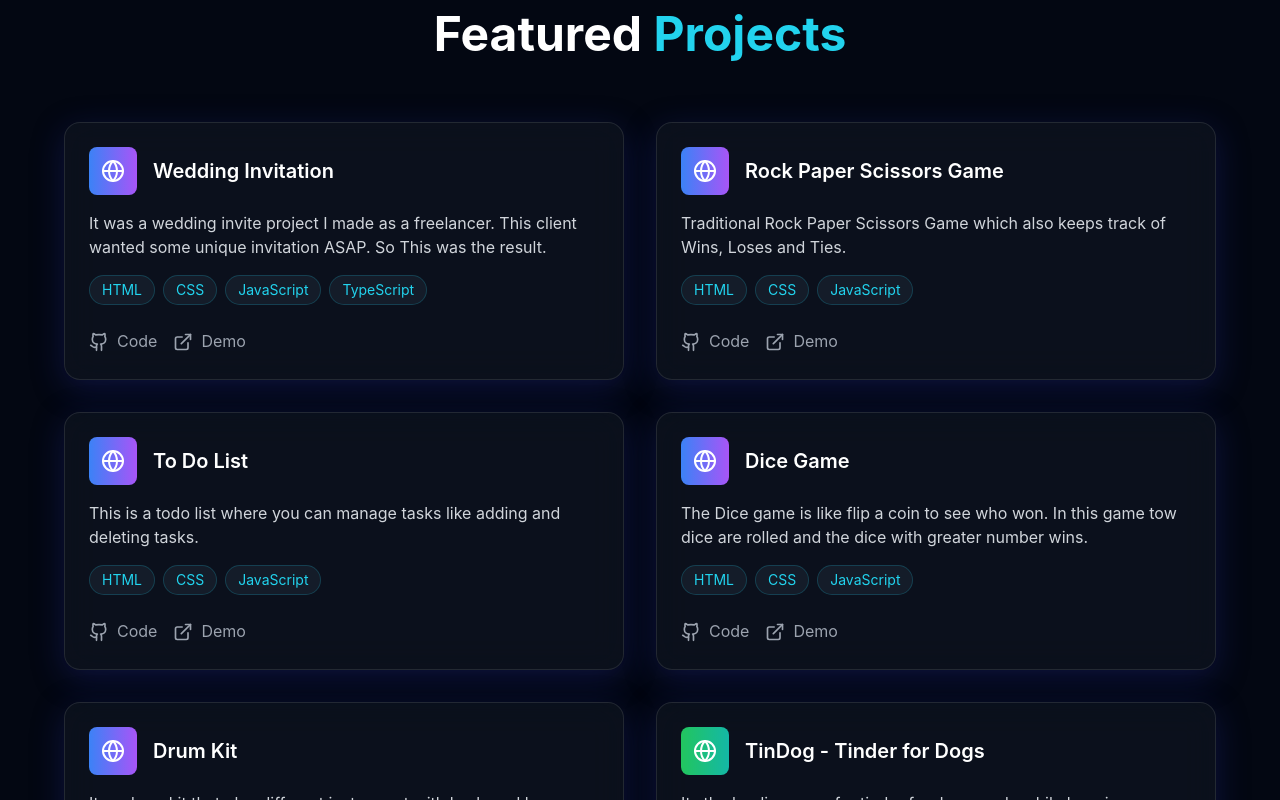
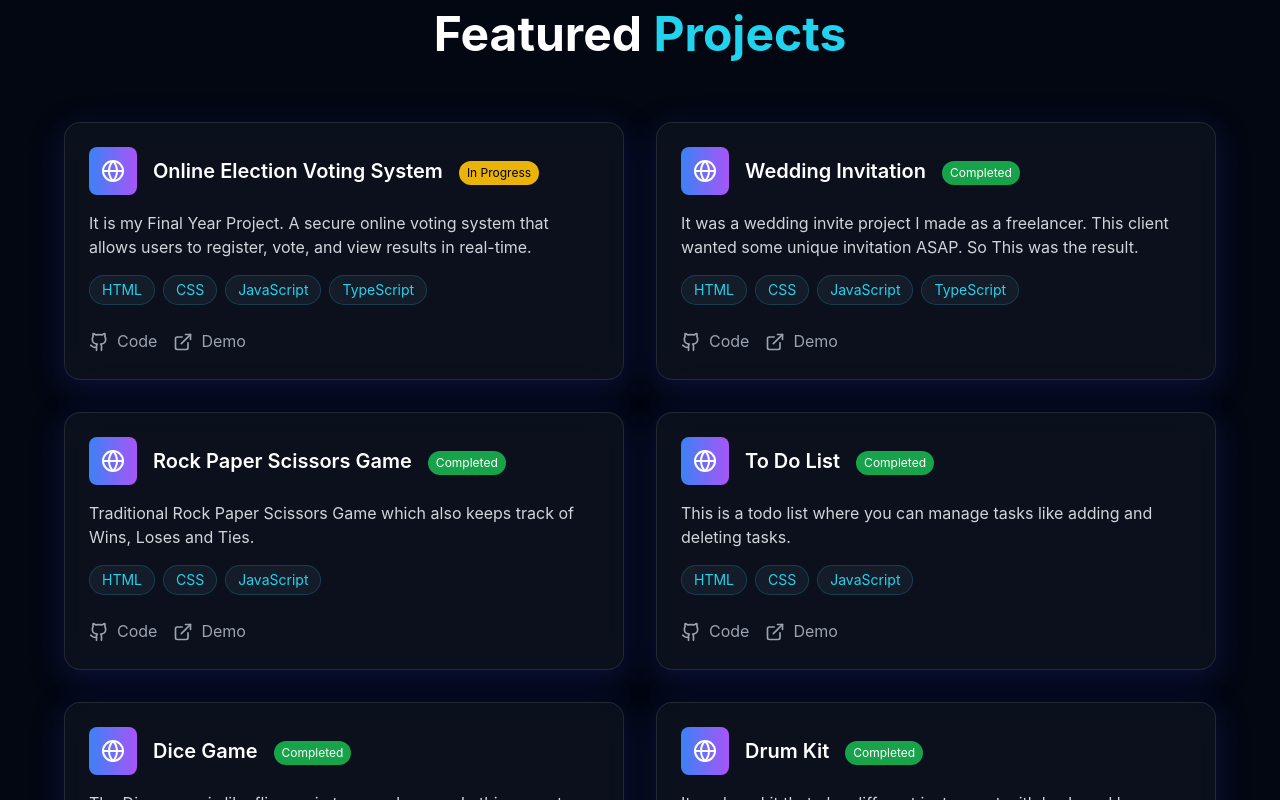
Before and after one commit to aaditya-712/Portfolio, a React (Vite) app: page / in a window 1280 px wide. Shown: the part 1680-2480 px from the top of the page. Built offline with nearby package versions, Linux system fonts and the light colour scheme.

Commit message:
Added status for project like In Progress

```diff
--- a/src/components/CertificateViewer.tsx
+++ b/src/components/CertificateViewer.tsx
@@ -26,7 +26,7 @@ const CertificateViewer = () => {
       credentialUrl: 'https://credsverse.com/credentials/c465fe1f-a6ac-4883-9b86-d4985d67d473'
     },
     'web-design': {
-      title: 'Learn Web Design, Python and MySQL: Bootcamp',
+      title: 'Web Design, Python & MySQL: Bootcamp',
       issuer: 'Udemy',
       date: 'March 2025',
       // description: 'Complete Android development course covering UI design, data storage, and app deployment.',
--- a/src/components/Projects.tsx
+++ b/src/components/Projects.tsx
@@ -5,13 +5,24 @@ const Projects = () => {
   const projects = [
     // icons: Server, Database, Smartphone, Globe
     {
+      title: 'Online Election Voting System',
+      description: 'It is my Final Year Project. A secure online voting system that allows users to register, vote, and view results in real-time.',
+      tech: ['HTML', 'CSS', 'JavaScript', 'TypeScript', ],
+      icon: <Globe className="w-6 h-6" />,
+      github: '',
+      demo: 'https://bhushan-weds-vaishnavi.netlify.app/',
+      color: 'from-blue-500 to-purple-500',
+      status: 'In Progress'
+    },
+    {
       title: 'Wedding Invitation',
       description: 'It was a wedding invite project I made as a freelancer. This client wanted some unique invitation ASAP. So This was the result.',
       tech: ['HTML', 'CSS', 'JavaScript', 'TypeScript', ],
       icon: <Globe className="w-6 h-6" />,
       github: '',
       demo: 'https://bhushan-weds-vaishnavi.netlify.app/',
-      color: 'from-blue-500 to-purple-500'
+      color: 'from-blue-500 to-purple-500',
+      status: 'Completed'
     },
     {
       title: 'Rock Paper Scissors Game',
@@ -20,7 +31,8 @@ const Projects = () => {
       icon: <Globe className="w-6 h-6" />,
       github: 'https://github.com/aaditya-712/Rock-Paper-Scissors',
       demo: 'https://aaditya-712.github.io/Rock-Paper-Scissors/',
-      color: 'from-blue-500 to-purple-500'
+      color: 'from-blue-500 to-purple-500',
+      status: 'Completed'
     },
     {
       title: 'To Do List',
@@ -29,7 +41,8 @@ const Projects = () => {
       icon: <Globe className="w-6 h-6" />,
       github: 'https://github.com/aaditya-712/To-do-List',
       demo: 'https://aaditya-712.github.io/To-do-List/',
-      color: 'from-blue-500 to-purple-500'
+      color: 'from-blue-500 to-purple-500',
+      status: 'Completed'
     },
     {
       title: 'Dice Game',
@@ -38,7 +51,8 @@ const Projects = () => {
       icon: <Globe className="w-6 h-6" />,
       github: 'https://github.com/aaditya-712/Dice-Game',
       demo: 'https://aaditya-712.github.io/Dice-Game/Dice_Game/',
-      color: 'from-blue-500 to-purple-500'
+      color: 'from-blue-500 to-purple-500',
+      status: 'Completed'
     },
     {
       title: 'Drum Kit',
@@ -47,7 +61,8 @@ const Projects = () => {
       icon: <Globe className="w-6 h-6" />,
       github: 'https://github.com/aaditya-712/Drum-Kit',
       demo: 'https://aaditya-712.github.io/Drum-Kit/',
-      color: 'from-blue-500 to-purple-500'
+      color: 'from-blue-500 to-purple-500',
+      status: 'Completed'
     },
     {
       title: 'TinDog - Tinder for Dogs',
@@ -56,7 +71,8 @@ const Projects = () => {
       icon: <Globe className="w-6 h-6" />,
       github: 'https://github.com/aaditya-712/TinDog',
       demo: 'https://aaditya-712.github.io/TinDog/',
-      color: 'from-green-500 to-teal-500'
+      color: 'from-green-500 to-teal-500',
+      status: 'Completed'
     },
     {
       title: 'Basic Calculator',
@@ -65,7 +81,8 @@ const Projects = () => {
       icon: <Globe className="w-6 h-6" />,
       github: 'https://github.com/aaditya-712/CodSoft/tree/main/Calculator',
       demo: 'https://aaditya-712.github.io/CodSoft/Calculator/',
-      color: 'from-orange-500 to-red-500'
+      color: 'from-orange-500 to-red-500',
+      status: 'Completed'
     },
     {
       title: 'Portfolio',
@@ -74,7 +91,8 @@ const Projects = () => {
       icon: <Globe className="w-6 h-6" />,
       github: 'https://github.com/aaditya-712/CodSoft/tree/main/Portfolio',
       demo: 'https://aaditya-712.github.io/CodSoft/Portfolio/',
-      color: 'from-cyan-500 to-blue-500'
+      color: 'from-cyan-500 to-blue-500',
+      status: 'Completed'
     }
   ];
 
@@ -99,6 +117,15 @@ const Projects = () => {
                   <h3 className="text-lg md:text-xl font-semibold text-white group-hover:text-cyan-400 transition-colors duration-300">
                     {project.title}
                   </h3>
+                  {project.status && (
+                    <span className={`text-xs mt-1 inline-block px-2 py-1 rounded-full ${
+                      project.status === 'In Progress'
+                        ? 'bg-yellow-500 text-black'
+                        : 'bg-green-600 text-white'
+                    }`}>
+                      {project.status}
+                    </span>
+                  )}
                 </div>
 
                 <p className="text-sm md:text-base text-gray-300 mb-4 leading-relaxed">
```
